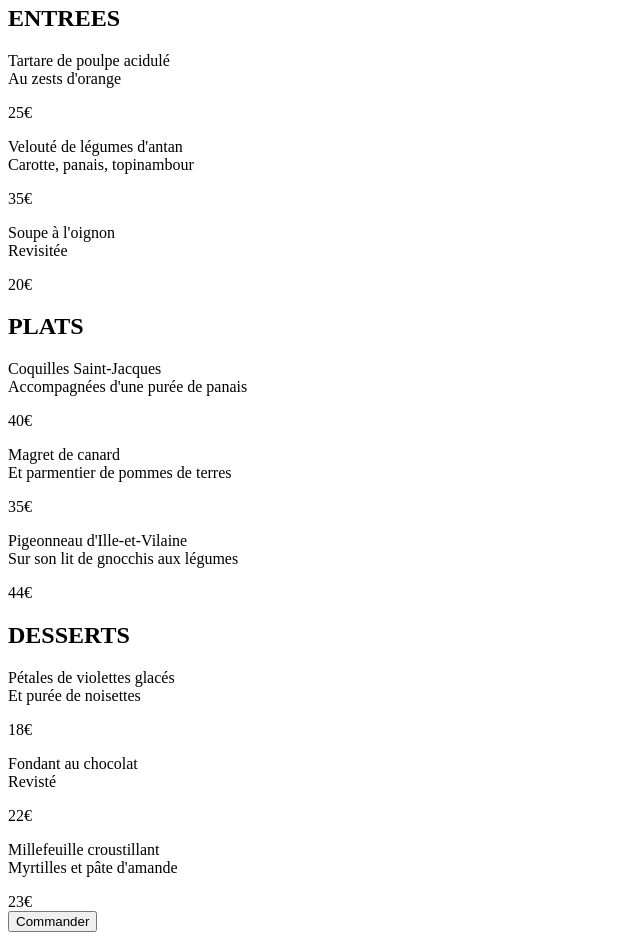
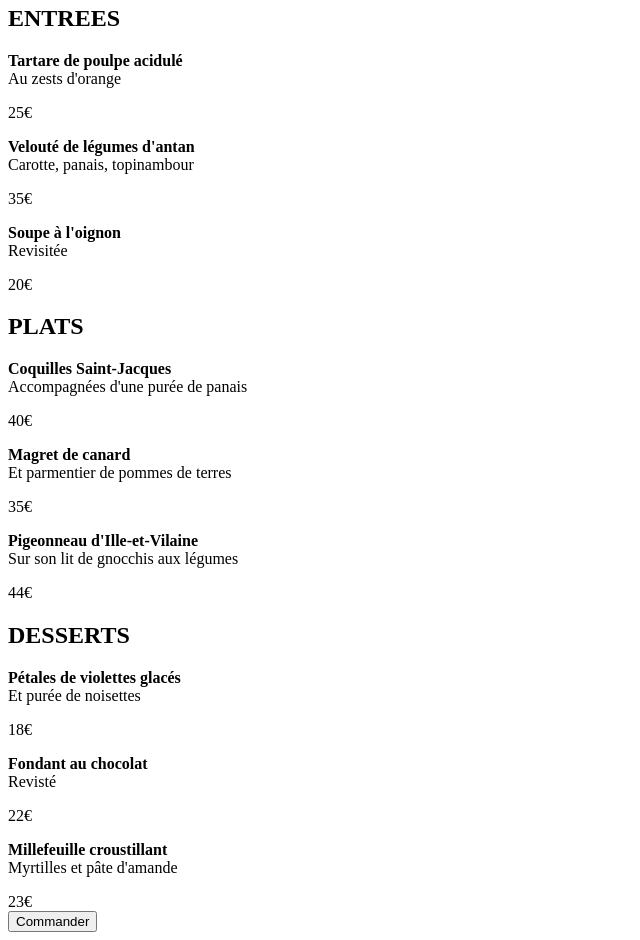
Before and after one commit to tison1405/DamienTison_3_19022021, a plain HTML site: page resto1.html in a window 1280 px wide. Shown: the part 220-1160 px from the top of the page, without its empty margins (0-640 px from the left). Drawn offline with Linux system fonts and the light colour scheme.

Commit message:
Update resto1.html

```diff
--- a/resto1.html
+++ b/resto1.html
@@ -26,15 +26,15 @@
             <div class="menu__elements">
                 <h2 class="menu__elements--titre">ENTREES</h2>
                 <div class="menu__elements--plats">
-                    <p><stong>Tartare de poulpe acidulé</stong><br/>Au zests d'orange</p>
+                    <p><strong>Tartare de poulpe acidulé</strong><br/>Au zests d'orange</p>
                     <span>25€</span>
                 </div>
                 <div class="menu__elements--plats">
-                    <p><stong>Velouté de légumes d'antan</stong><br/>Carotte, panais, topinambour</p>
+                    <p><strong>Velouté de légumes d'antan</strong><br/>Carotte, panais, topinambour</p>
                     <span>35€</span>
                 </div>
                 <div class="menu__elements--plats">
-                    <p><stong>Soupe à l'oignon</stong><br/>Revisitée</p>
+                    <p><strong>Soupe à l'oignon</strong><br/>Revisitée</p>
                     <span>20€</span>
                 </div>
             </div>
@@ -42,15 +42,15 @@
             <div class="menu__elements">
                 <h2 class="menu__elements--titre">PLATS</h2>
                 <div class="menu__elements--plats">
-                    <p><stong>Coquilles Saint-Jacques</stong><br/>Accompagnées d'une purée de panais</p>
+                    <p><strong>Coquilles Saint-Jacques</strong><br/>Accompagnées d'une purée de panais</p>
                     <span>40€</span>
                 </div>
                 <div class="menu__elements--plats">
-                    <p><stong>Magret de canard</stong><br/>Et parmentier de pommes de terres</p>
+                    <p><strong>Magret de canard</strong><br/>Et parmentier de pommes de terres</p>
                     <span>35€</span>
                 </div>
                 <div class="menu__elements--plats">
-                    <p><stong>Pigeonneau d'Ille-et-Vilaine</stong><br/>Sur son lit de gnocchis aux légumes</p>
+                    <p><strong>Pigeonneau d'Ille-et-Vilaine</strong><br/>Sur son lit de gnocchis aux légumes</p>
                     <span>44€</span>
                 </div>
             </div>
@@ -58,15 +58,15 @@
             <div class="menu__elements">
                 <h2 class="menu__elements--titre">DESSERTS</h2>
                 <div class="menu__elements--plats">
-                    <p><stong>Pétales de violettes glacés</stong><br/>Et purée de noisettes</p>
+                    <p><strong>Pétales de violettes glacés</strong><br/>Et purée de noisettes</p>
                     <span>18€</span>
                 </div>
                 <div class="menu__elements--plats">
-                    <p><stong>Fondant au chocolat</stong><br/>Revisté</p>
+                    <p><strong>Fondant au chocolat</strong><br/>Revisté</p>
                     <span>22€</span>
                 </div>
                 <div class="menu__elements--plats">
-                    <p><stong>Millefeuille croustillant</stong><br/>Myrtilles et pâte d'amande</p>
+                    <p><strong>Millefeuille croustillant</strong><br/>Myrtilles et pâte d'amande</p>
                     <span>23€</span>
                 </div>
             </div>
```
